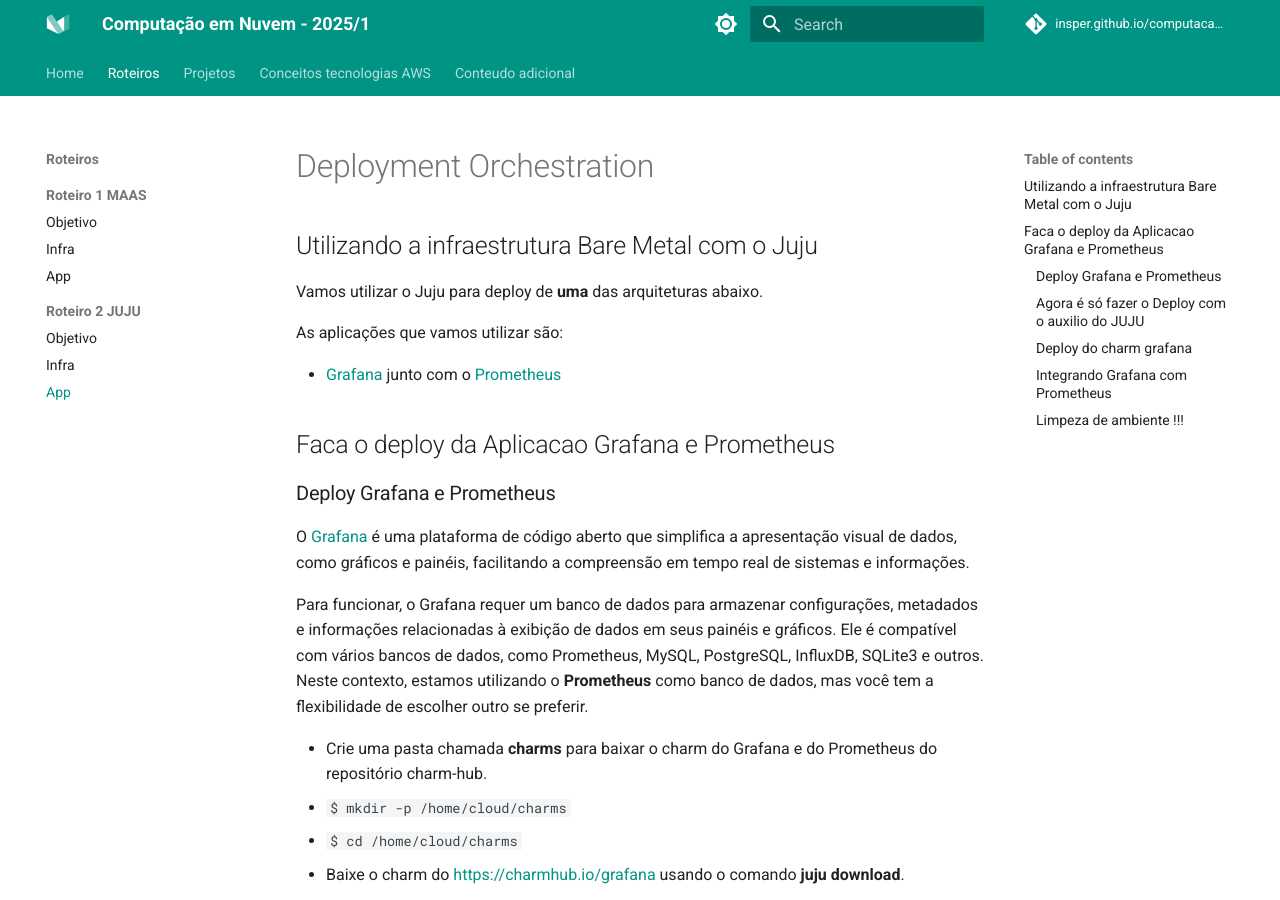
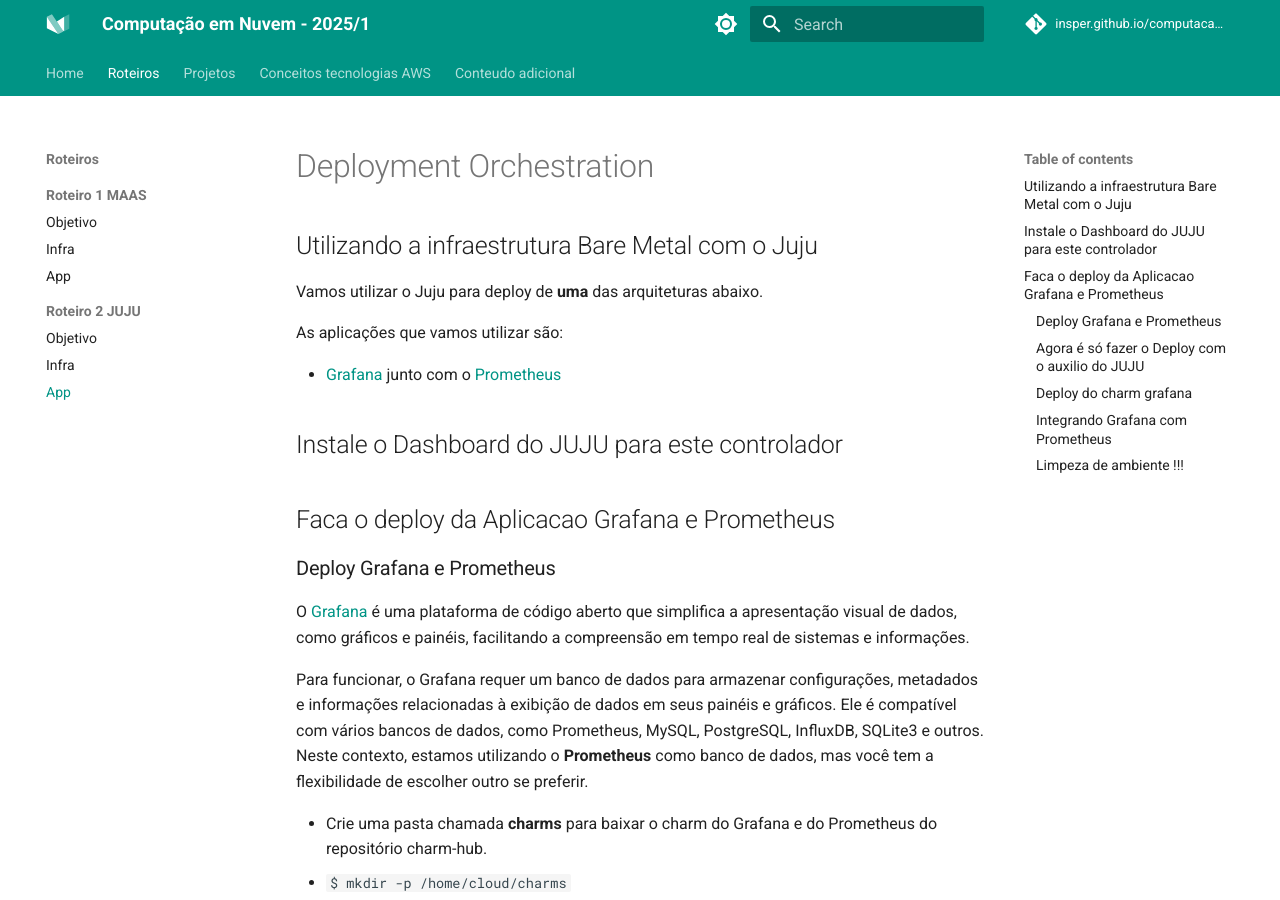
Before and after one commit to Insper/computacao-nuvem, an MkDocs documentation site: the page built from docs/roteiros/2.app.md, in a window 1280 px wide and 900 px high. Built offline with MkDocs 1.6.1 and Material for MkDocs 9.7.7, drawn with Linux system fonts in a browser that asks for light colours; nearby versions of some CDN libraries; comment, search, counter and statistics services are not loaded.

Commit message:
roteiro 2 app

````diff
--- a/docs/roteiros/2.app.md
+++ b/docs/roteiros/2.app.md
@@ -13,6 +13,9 @@
 As aplicações que vamos utilizar são:
 
 * [Grafana](https://grafana.com/) junto com o [Prometheus](https://prometheus.io/)
+
+
+## Instale o Dashboard do JUJU para este controlador
 
 ## Faca o deploy da Aplicacao Grafana e Prometheus
 
@@ -34,11 +37,13 @@
 
 ### Agora é só fazer o Deploy com o auxilio do **JUJU**
 
-* Faça o deploy do charm **prometheus**, para fazer deploy do charm local, use *juju deploy ./prometheus2_XXX.charm*
+* Faça o deploy do charm **prometheus**, para fazer deploy do charm local, use
+  * ```juju deploy ./prometheus2_XXX.charm```
 
 ### Deploy do charm **grafana**
 
-* Ao realizar o Deploy do grafana, acompanhe o processo utilizando o comando `watch -n 1 juju status`
+* Ao realizar o Deploy do grafana, acompanhe o processo utilizando o comando
+  * ```watch -n 1 juju status```
 
 
 ### Integrando Grafana com Prometheus
````
